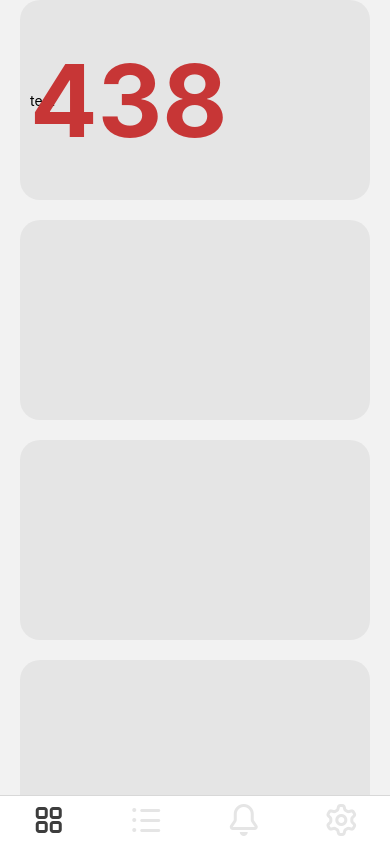
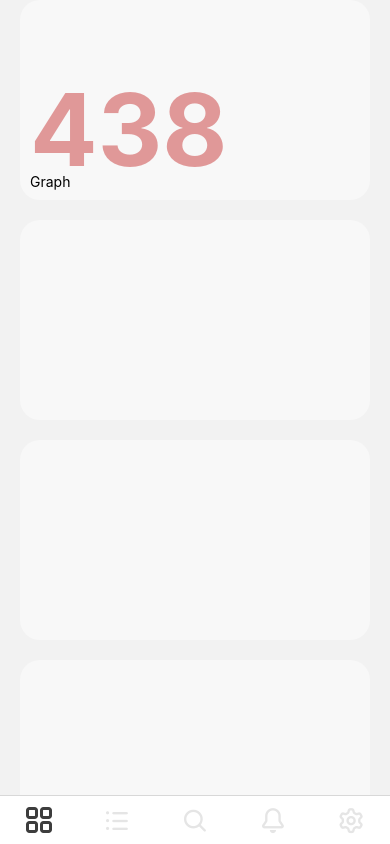
Before and after one commit to nckedev/JobbsMonitoring2, a React Native app: screen /Tabs in a window 390 px wide. Built offline with nearby package versions, Linux system fonts and the light colour scheme.

Commit message:
ikoner i AnimatedSplashEntry. ljusare färger.

```diff
--- a/src/components/AnimatedSplashEntry.tsx
+++ b/src/components/AnimatedSplashEntry.tsx
@@ -1,15 +1,16 @@
-import React, {PropsWithChildren} from "react";
-import {SafeAreaView, StyleSheet, Text, TextInput, View} from 'react-native';
+import React, {FC, PropsWithChildren} from "react";
+import {SafeAreaView, StyleSheet, Text, TextInput, TextProps, View} from 'react-native';
 import {COLORS} from "../constants/constants";
 import Animated, {FadeIn, FadeInLeft, FadeInRight, SlideInLeft} from 'react-native-reanimated'
 import {Octicons} from '@expo/vector-icons';
 
 
-
+type IconName = "person" | "key";
 interface AnimatedSplashEntryProps extends React.ComponentProps<typeof TextInput>{
     animationsProps?: React.ComponentProps<typeof Animated.View>
-    icon?: string,
+    icon?: IconName,
 }
+
 
 export default function AnimatedSplashEntry(props: AnimatedSplashEntryProps) {
     const {icon, animationsProps, ...pr} = props
@@ -18,7 +19,7 @@ export default function AnimatedSplashEntry(props: AnimatedSplashEntryProps) {
             style={style.container}
             entering={animationsProps?.entering}
         >
-        <Octicons name={"bell"} size={20} color={COLORS.Text.PlaceHolder} />
+        <Octicons name={icon} size={20} color={COLORS.Border.Light} style={{ width : 20}} />
             <TextInput cursorColor={COLORS.Text.Dark} style={style.textInput} {...pr}></TextInput>
         </Animated.View>
     )
@@ -26,7 +27,7 @@ export default function AnimatedSplashEntry(props: AnimatedSplashEntryProps) {
 
 const style = StyleSheet.create({
     container: {
-        backgroundColor: COLORS.Text.Light,
+        backgroundColor: COLORS.Card.Light,
         paddingHorizontal: 15,
         justifyContent: "flex-start",
         alignItems: "center",
@@ -40,6 +41,8 @@ const style = StyleSheet.create({
         paddingBottom: 4,
     },
     textInput: {
+        alignSelf: "stretch",
+        backgroundColor : "#fff343",
         marginLeft: 10,
         fontSize: 25,
         color: COLORS.Text.Dark
--- /dev/null
+++ b/src/components/CountGraph.tsx
@@ -0,0 +1,31 @@
+import React from "react";
+import {CountGraphModel} from "../models/CountGraphModel";
+import {StyleSheet, Text, View} from "react-native";
+import {COLORS} from "../constants/constants";
+
+interface CountGraphProps extends React.ComponentProps<any> {
+    items: Array<CountGraphModel>
+}
+
+export const CountGraph = (props: CountGraphProps) => {
+    const total = props.items.reduce((acc, curr) => acc + curr.count, 0)
+    return (
+        <View style={styles.container}>
+            <View style={{position: "absolute"}}>
+                <Text style={{fontSize: 100, color: COLORS.Severity.Error, fontWeight: "bold"}}>{total}</Text>
+            </View>
+            <View style={{position: "absolute"}}>
+                <Text>Graph</Text>
+            </View>
+        </View>
+    );
+}
+
+const styles = StyleSheet.create({
+    container :{
+        flex :1 ,
+        alignSelf: "stretch",
+        alignItems : "flex-start",
+        justifyContent: "flex-end"
+    }
+})
--- a/src/components/DashboardCard.tsx
+++ b/src/components/DashboardCard.tsx
@@ -1,17 +1,11 @@
-import React, {PropsWithChildren} from "react";
+import React from "react";
 import {
-    Button,
     Pressable,
-    SafeAreaView,
     StyleSheet,
-    Text,
-    TextInput,
-    Touchable,
-    TouchableOpacity,
-    View
+    TouchableOpacity
 } from 'react-native';
 import {COLORS} from "../constants/constants";
-import Animated, {FadeIn, FadeInLeft, FadeInRight, SlideInLeft} from 'react-native-reanimated'
+import Animated from 'react-native-reanimated'
 
 
 interface AnimatedSplashEntryProps extends React.ComponentProps<typeof TouchableOpacity> {
@@ -35,7 +29,7 @@ export default function DashboardCard(props: AnimatedSplashEntryProps) {
 
 const style = StyleSheet.create({
     container: {
-        backgroundColor: COLORS.Text.Light,
+        backgroundColor: COLORS.Card.Light,
         justifyContent: "center",
         alignItems: "center",
         borderRadius: 20,
--- a/src/constants/constants.ts
+++ b/src/constants/constants.ts
@@ -15,8 +15,11 @@ export const COLORS = {
     Border: {
         Light: '#b6b6b6'
     } as const,
+    Card : {
+        Light : '#f8f8f8'
+    } as const,
     Severity: {
-        Error: '#c73636',
+        Error: 'rgba(199,54,54,0.49)',
         Warning: '',
     } as const,
 } as const;
--- a/src/navigators/TabNavigator.tsx
+++ b/src/navigators/TabNavigator.tsx
@@ -9,6 +9,7 @@ import {COLORS} from "../constants/constants";
 export type BottomTabParams = {
     Dash: undefined,
     List: ListNavigatorParams,
+    Search : undefined,
     Alerts: undefined,
     Settings: undefined,
 }
@@ -16,7 +17,8 @@ export type BottomTabParams = {
 const Tab = createBottomTabNavigator<BottomTabParams>()
 
 export default function TabNavigator() {
-    const iconSize = 32;
+    const activeIconSize = 32;
+    const inactiveIconSize = 25;
     return (
         <Tab.Navigator screenOptions={{
             headerShown: false,
@@ -24,32 +26,64 @@ export default function TabNavigator() {
             tabBarActiveTintColor: COLORS.Text.Dark,
             tabBarInactiveTintColor: COLORS.Text.Light,
         }}>
-            <Tab.Screen name="Dash" component={DashboardTab}
+            <Tab.Screen name="Dash"
+                        component={DashboardTab}
                         options={{
                             tabBarIcon: (tab) => {
                                 const icon = "apps"
-                                return (<Octicons name={icon} size={iconSize} color={tab.color}/>);
+                                return (
+                                    <Octicons name={icon}
+                                              size={tab.focused ? activeIconSize : inactiveIconSize}
+                                              color={tab.color}/>
+                                );
                             },
                         }}/>
-            <Tab.Screen name="List" component={ListNavigator}
+            <Tab.Screen name="List"
+                        component={ListNavigator}
                         options={{
                             tabBarIcon: (tab) => {
                                 const icon = "list-unordered";
-                                return (<Octicons name={icon} size={iconSize} color={tab.color}/>);
+                                return (
+                                    <Octicons name={icon}
+                                              size={tab.focused ? activeIconSize : inactiveIconSize}
+                                              color={tab.color}/>
+                                );
                             },
                         }}/>
-            <Tab.Screen name="Alerts" component={AlertsScreen}
+            <Tab.Screen name="Search"
+                        component={ListNavigator}
                         options={{
                             tabBarIcon: (tab) => {
-                                const icon = tab.focused ? "bell-fill" : "bell";
-                                return (<Octicons name={icon} size={iconSize} color={tab.color}/>);
+                                const icon = "search";
+                                return (
+                                    <Octicons name={icon}
+                                              size={tab.focused ? activeIconSize : inactiveIconSize}
+                                              color={tab.color}/>
+                                );
                             },
                         }}/>
-            <Tab.Screen name="Settings" component={SettingsScreen}
+            <Tab.Screen name="Alerts"
+                        component={AlertsScreen}
+                        options={{
+                            tabBarIcon: (tab) => {
+                                const icon = "bell";
+                                return (
+                                    <Octicons name={icon}
+                                              size={tab.focused ? activeIconSize : inactiveIconSize}
+                                              color={tab.color}/>
+                                );
+                            },
+                        }}/>
+            <Tab.Screen name="Settings"
+                        component={SettingsScreen}
                         options={{
                             tabBarIcon: (tab) => {
                                 const icon = "gear"
-                                return (<Octicons name={icon} size={iconSize} color={tab.color}/>);
+                                return (
+                                    <Octicons name={icon}
+                                              size={tab.focused ? activeIconSize : inactiveIconSize}
+                                              color={tab.color}/>
+                                );
                             },
                         }}/>
         </Tab.Navigator>
--- a/src/screens/DashboardScreen.tsx
+++ b/src/screens/DashboardScreen.tsx
@@ -3,6 +3,7 @@ import {COLORS} from "../constants/constants";
 import React, {useEffect, useState} from "react";
 import DashboardCard from "../components/DashboardCard";
 import {CountGraphModel} from "../models/CountGraphModel";
+import {CountGraph} from "../components/CountGraph";
 
 export default function DashboardScreen() {
     const items: Array<CountGraphModel> = new Array<CountGraphModel>();
@@ -30,23 +31,6 @@ export default function DashboardScreen() {
     )
 }
 
-interface CountGraphProps extends React.ComponentProps<any> {
-    items: Array<CountGraphModel>
-}
-
-const CountGraph = (props: CountGraphProps) => {
-    const total = props.items.reduce((acc, curr) => acc + curr.count, 0)
-    return (
-        <View style={{flex: 1, alignSelf: "stretch", alignItems: "flex-start", justifyContent: "center"}}>
-            <View style={{position: "absolute"}}>
-                <Text>test</Text>
-            </View>
-            <View style={{position: "absolute"}}>
-                <Text style={{fontSize: 100, color: COLORS.Severity.Error, fontWeight: "bold"}}>{total}</Text>
-            </View>
-        </View>
-    );
-}
 const styles = StyleSheet.create({
     container: {
         flex: 1,
--- a/src/screens/SplashScreen.tsx
+++ b/src/screens/SplashScreen.tsx
@@ -45,12 +45,14 @@ export default function SplashScreen({route, navigation}: SplashScreenProp) {
                 </Animated.Text>
             </View>
             <AnimatedSplashEntry placeholder={"Username@jobbs.se"}
-                                icon={"bell"}
+                                icon={"person"}
                                  placeholderTextColor={COLORS.Text.PlaceHolder}
                                  onChangeText={setUsername}
                                  animationsProps={{entering: ZoomIn.duration(500).delay(1000).springify()}}
                                  value={username}/>
             <AnimatedSplashEntry placeholder={"Password"}
+                                 icon={"key"}
+                                 secureTextEntry={true}
                                  placeholderTextColor={COLORS.Text.PlaceHolder}
                                  onChangeText={setPassword}
                                  animationsProps={{entering: ZoomIn.duration(500).delay(1300).springify()}}
```
Also changed, not shown: todo.txt (added).
